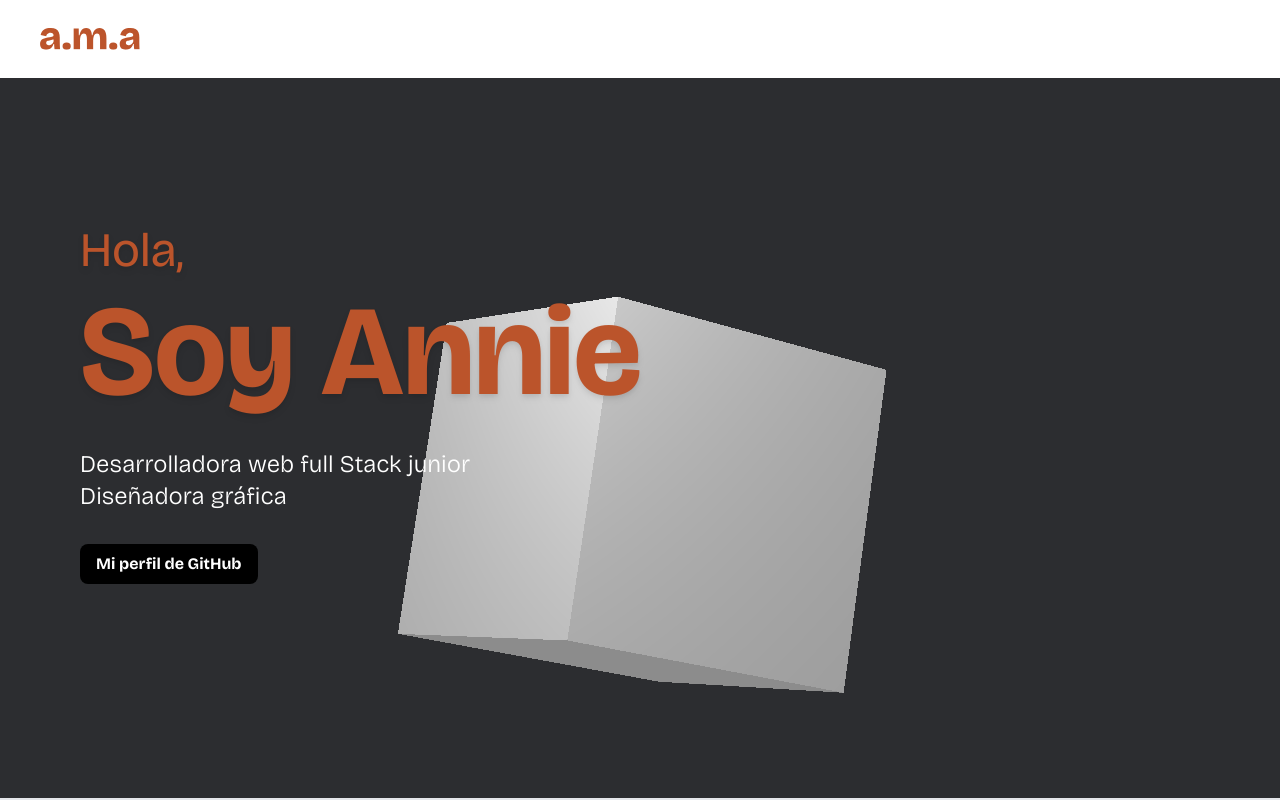
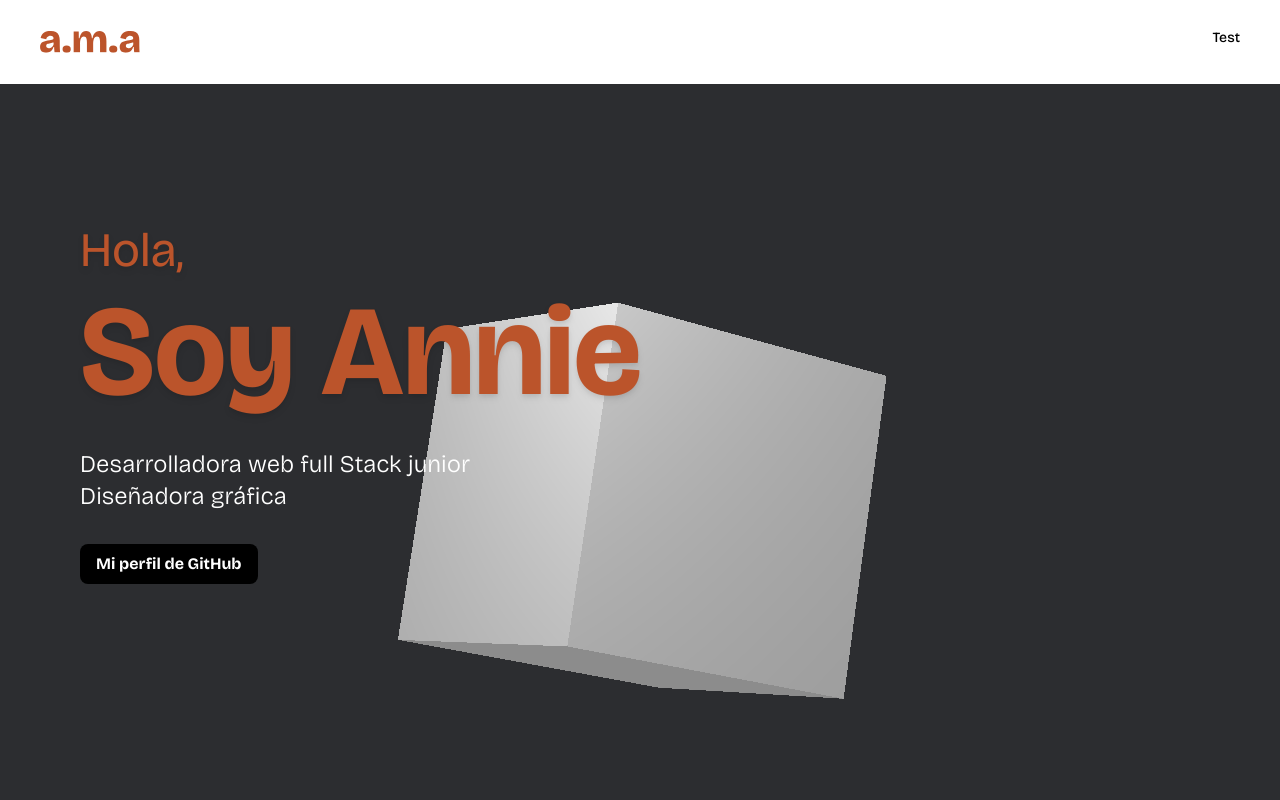
Before and after one commit to anhi1/Portafolio, a React (Vite) app: page / in a window 1280 px wide. Shown: the top 800 px of the page. Built offline with nearby package versions, Linux system fonts and the light colour scheme.

Commit message:
subir cambios

```diff
--- a/src/components/Navbar.jsx
+++ b/src/components/Navbar.jsx
@@ -7,17 +7,18 @@ function Navbar() {
     <Link to="/" className="flex items-center justify-center">
       <img className="inline-flex" style={{ width: "100px", height: "auto" }} src="/logo.svg" />
     </Link>
+
       </div>
 
-      {/* <ul className="flex flex-col md:flex-row md:space-x-4 items-center">
+      <ul className="flex flex-col md:flex-row md:space-x-4 items-center">
         <li className="inline-flex items-center gap-x-2 text-sm font-medium rounded-lg mb-2">
-          <Link to="/contact">Contacto</Link>
+          <Link to="/perro">Test</Link>
         </li>
 
-        <li className="inline-flex items-center gap-x-2 text-sm font-medium rounded-lg mb-2">
+        {/* <li className="inline-flex items-center gap-x-2 text-sm font-medium rounded-lg mb-2">
           <Link to="/about">Sobre mí</Link>
-        </li>
-      </ul> */}
+        </li> */}
+      </ul>
     </nav>
   );
 }
--- a/src/pages/About.jsx
+++ b/src/pages/About.jsx
@@ -15,7 +15,9 @@ export default function About() {
         <figure className="mt-10">
           <blockquote className="text-center text-xl font-regular leading-8 text-gray-900 sm:text-2xl sm:leading-9">
             <p>
-            <span className="font-bold text-8xl">C</span>omo diseñadora gráfica, estoy ampliando mis habilidades hacia el desarrollo web fullstack para crear páginas interactivas. Mi objetivo es fusionar el diseño con las tecnologías emergentes. Me caracterizo por mi dedicación constante en cada proyecto que emprendo, respaldada por mi experiencia previa como diseñadora de publicaciones. Estoy totalmente disponible para nuevas oportunidades y desafíos a tiempo completo.
+            <span className="font-bold text-8xl">C</span>omo diseñadora gráfica, estoy ampliando mis habilidades hacia el diseño web y la experiencia de usuario (UX), con el objetivo de crear páginas interactivas, accesibles y centradas en las personas. Me caracterizo por mi dedicación y compromiso en cada proyecto que emprendo, respaldada por mi experiencia previa en el diseño de publicaciones.
+
+Actualmente, estoy disponible para asumir nuevos desafíos y oportunidades profesionales a tiempo completo.
             </p>
           </blockquote>
           <figcaption className="mt-10">
--- a/src/pages/HomePage.jsx
+++ b/src/pages/HomePage.jsx
@@ -17,7 +17,8 @@ export default function HomePage() {
         </button>
       </div>
 
-      <ObjetoUno />
+     <ObjetoUno />
+
 
     </>
   );
--- a/src/pages/ObjetoUno.jsx
+++ b/src/pages/ObjetoUno.jsx
@@ -1,4 +1,4 @@
-import React, { useRef, useEffect } from 'react';
+import { useRef, useEffect } from 'react';
 import * as THREE from 'three';
 import { OrbitControls } from 'three/examples/jsm/controls/OrbitControls.js';
 
```
Also changed, not shown: 1 other file (tests, documents, lock files or other folders).
